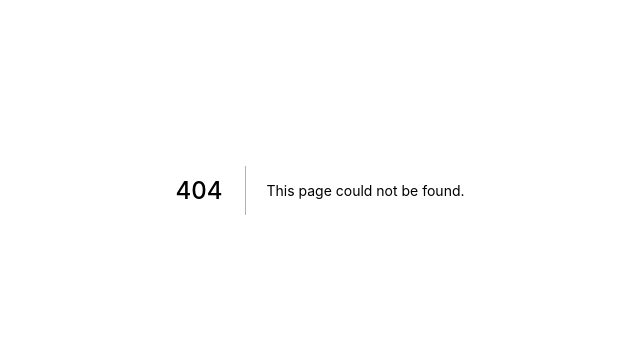
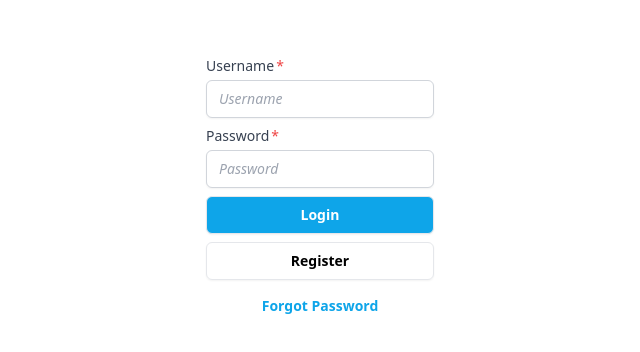
Before and after one commit to towner-10/T16-Crowd, a Next.js app: page /login in a window 1280 px wide. Before the commit this address had no page. Shown: the part 210-562 px from the top of the page, without its empty margins (320-960 px from the left). Built offline with nearby package versions, Linux system fonts and the light colour scheme.

Commit message:
- Working map along with multiple routes - New Testing Home Page

```diff
--- /dev/null
+++ b/components/form.tsx
@@ -0,0 +1,46 @@
+import type { NextComponentType } from 'next'
+
+const Form: NextComponentType = () => {
+
+
+    function handleSubmit(event: React.FormEvent<HTMLFormElement>) {
+        event.preventDefault();
+        const form = event.target as HTMLFormElement;
+        const formData = new FormData(form);
+        const data = Object.fromEntries(formData.entries());
+        console.log(data);
+    }
+
+    return (
+        <form onSubmit={handleSubmit}>
+            <label className="block">
+                <span className="block text-sm font-medium text-gray-700 after:content-['*'] after:ml-0.5 after:text-red-500">Username</span>
+                <input name="username" type="text" placeholder="Username" className="mt-1 block w-full px-3 peer py-2
+                bg-white border border-gray-300 rounded-md text-sm shadow-sm placeholder:italic placeholder-gray-400
+                focus:outline-none focus:border-sky-500 focus:ring-1 focus:ring-sky-500
+                disabled:bg-gray-50 disabled:text-gray-500 disabled:border-gray-200 disabled:shadow-none
+                invalid:border-pink-500 invalid:text-pink-600
+                focus:invalid:border-pink-500 focus:invalid:ring-pink-500"/>
+            </label>
+            <label className="block mt-2">
+                <span className="block text-sm font-medium text-gray-700 after:content-['*'] after:ml-0.5 after:text-red-500">Password</span>
+                <input name="password" type="password" placeholder="Password" className="mt-1 block w-full px-3 py-2 bg-white border border-gray-300 rounded-md text-sm shadow-sm placeholder:italic placeholder-gray-400
+              focus:outline-none focus:border-sky-500 focus:ring-1 focus:ring-sky-500
+              disabled:bg-gray-50 disabled:text-gray-500 disabled:border-gray-200 disabled:shadow-none
+              invalid:border-pink-500 invalid:text-pink-600
+              focus:invalid:border-pink-500 focus:invalid:ring-pink-500"/>
+            </label>
+            <label className="block mt-2">
+                <button type="submit" className="block w-full px-3 py-2 border bg-sky-500 hover:bg-sky-700 rounded-md shadow-sm text-sm leading-5 text-white font-semibold">Login</button>
+            </label>
+            <label className="block mt-2">
+                <button className="block w-full px-3 py-2 border rounded-md hover:bg-slate-100 shadow-sm text-sm leading-5 font-semibold">Register</button>
+            </label>
+            <label className="block mt-2">
+                <button className="block w-full py-2 text-sm leading-5 text-sky-500 hover:text-sky-700 font-semibold">Forgot Password</button>
+            </label>
+        </form>
+    );
+}
+
+export default Form
--- /dev/null
+++ b/components/map.tsx
@@ -0,0 +1,19 @@
+import { MapContainer, TileLayer, Marker, Popup } from 'react-leaflet';
+
+const Map = () => {
+  return (
+    <MapContainer center={[45.4, -75.7]} zoom={12} scrollWheelZoom={true} className="h-96 w-full">
+        <TileLayer url="https://{s}.tile.openstreetmap.org/{z}/{x}/{y}.png" attribution='&copy; <a href="http://osm.org/copyright">OpenStreetMap</a> contributors'/>
+        <Marker position={[45.4, -75.7]}>
+            <Popup>
+                <span>A pretty CSS3 popup.<br/>Easily customizable.</span>
+            </Popup>
+        </Marker>
+    </MapContainer>
+  );
+}
+
+//https://{s}.tile.openstreetmap.org/{z}/{x}/{y}.png
+//https://tiles.stadiamaps.com/tiles/alidade_smooth_dark/{z}/{x}/{y}{r}.png
+
+export default Map;
--- a/pages/index.tsx
+++ b/pages/index.tsx
@@ -1,70 +1,40 @@
 import type { NextPage } from 'next'
 import Head from 'next/head'
-import Image from 'next/image'
 import styles from '../styles/Home.module.css'
+import Link from 'next/link'
+
+import dynamic from 'next/dynamic'
+const Map = dynamic(
+  () => {
+    return import('../components/map')
+  },
+  {ssr: false});
 
 const Home: NextPage = () => {
   return (
     <div className={styles.container}>
       <Head>
-        <title>Create Next App</title>
+        <title>Crowd Data Collection</title>
         <meta name="description" content="Generated by create next app" />
         <link rel="icon" href="/favicon.ico" />
+        <link rel="stylesheet" href="https://unpkg.com/leaflet@1.6.0/dist/leaflet.css"/>
       </Head>
 
       <main className={styles.main}>
-        <h1 className={styles.title}>
-          Welcome to <a href="https://nextjs.org">Next.js!</a>
-        </h1>
-
-        <p className={styles.description}>
-          Get started by editing{' '}
-          <code className={styles.code}>pages/index.tsx</code>
-        </p>
-
-        <div className={styles.grid}>
-          <a href="https://nextjs.org/docs" className={styles.card}>
-            <h2>Documentation &rarr;</h2>
-            <p>Find in-depth information about Next.js features and API.</p>
-          </a>
-
-          <a href="https://nextjs.org/learn" className={styles.card}>
-            <h2>Learn &rarr;</h2>
-            <p>Learn about Next.js in an interactive course with quizzes!</p>
-          </a>
-
-          <a
-            href="https://github.com/vercel/next.js/tree/master/examples"
-            className={styles.card}
-          >
-            <h2>Examples &rarr;</h2>
-            <p>Discover and deploy boilerplate example Next.js projects.</p>
-          </a>
-
-          <a
-            href="https://vercel.com/new?utm_source=create-next-app&utm_medium=default-template&utm_campaign=create-next-app"
-            className={styles.card}
-          >
-            <h2>Deploy &rarr;</h2>
-            <p>
-              Instantly deploy your Next.js site to a public URL with Vercel.
-            </p>
-          </a>
+        <h1 className="font-bold text-xl text-center">Welcome to T16 Crowd Data Collection</h1>
+        <h3 className="text-lg text-center">Click Login to Continue</h3>
+        <div className="mt-5 flex flex-row">
+          <Link href="/login" passHref>
+            <button className="block w-full px-3 py-2 mr-2 border bg-sky-500 hover:bg-sky-700 rounded-md shadow-sm text-sm leading-5 text-white font-semibold">Login</button>
+          </Link>
+          <Link href="/register" passHref>
+            <button className="block w-full px-3 py-2 ml-2 border rounded-md hover:bg-slate-100 shadow-sm text-sm leading-5 font-semibold">Register</button>
+          </Link>
+        </div>
+        <div className='m-5 w-1/3 h-1/3'>
+          <Map></Map>
         </div>
       </main>
-
-      <footer className={styles.footer}>
-        <a
-          href="https://vercel.com?utm_source=create-next-app&utm_medium=default-template&utm_campaign=create-next-app"
-          target="_blank"
-          rel="noopener noreferrer"
-        >
-          Powered by{' '}
-          <span className={styles.logo}>
-            <Image src="/vercel.svg" alt="Vercel Logo" width={72} height={16} />
-          </span>
-        </a>
-      </footer>
     </div>
   )
 }
--- /dev/null
+++ b/pages/login.tsx
@@ -0,0 +1,22 @@
+import type { NextPage } from 'next'
+import Head from 'next/head'
+import styles from '../styles/Home.module.css'
+import Form from '../components/form'
+
+const Login: NextPage = () => {
+    return (
+        <div className={styles.container}>
+            <Head>
+                <title>Crowd Data Collection - Login</title>
+                <meta name="description" content="Generated by create next app" />
+                <link rel="icon" href="/favicon.ico" />
+            </Head>
+
+            <main className={styles.main}>
+                <Form></Form>
+            </main>
+        </div>
+    )
+}
+
+export default Login
--- /dev/null
+++ b/postcss.config.js
@@ -0,0 +1,6 @@
+module.exports = {
+  plugins: {
+    tailwindcss: {},
+    autoprefixer: {},
+  },
+}
--- a/styles/globals.css
+++ b/styles/globals.css
@@ -1,16 +1,3 @@
-html,
-body {
-  padding: 0;
-  margin: 0;
-  font-family: -apple-system, BlinkMacSystemFont, Segoe UI, Roboto, Oxygen,
-    Ubuntu, Cantarell, Fira Sans, Droid Sans, Helvetica Neue, sans-serif;
-}
-
-a {
-  color: inherit;
-  text-decoration: none;
-}
-
-* {
-  box-sizing: border-box;
-}
+@tailwind base;
+@tailwind components;
+@tailwind utilities;
--- /dev/null
+++ b/tailwind.config.js
@@ -0,0 +1,12 @@
+module.exports = {
+  mode: 'jit',
+  darkMode: 'media',
+  content: [
+    "./pages/**/*.{js,ts,jsx,tsx}",
+    "./components/**/*.{js,ts,jsx,tsx}",
+  ],
+  theme: {
+    extend: {},
+  },
+  plugins: [],
+}
```
Also changed, not shown: package.json (+7 -1 lines), 1 other file (tests, documents, lock files or other folders).
